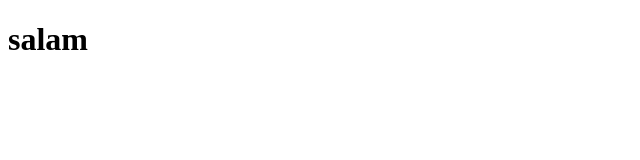
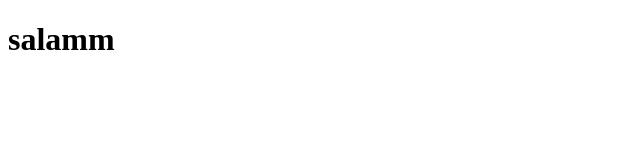
Before and after one commit to EkberAkh/IATC-Full-stack, a plain HTML site: page javascript/task-2/index.html in a window 1280 px wide. Shown: the full height of the page, 0-640 px from the left. Drawn offline with Linux system fonts and the light colour scheme.

Commit message:
task-2 added

```diff
--- a/javascript/task-2/index.html
+++ b/javascript/task-2/index.html
@@ -8,6 +8,6 @@
     <script src="script.js"></script>
 </head>
 <body>
-    <h1>salam</h1>
+    <h1>salamm</h1>
 </body>
 </html>
--- a/javascript/task-2/script.js
+++ b/javascript/task-2/script.js
@@ -39,7 +39,7 @@
 //     return sumStr
 // }
 
-// console.log(repeatStr3Times('Hello world',4))
+// console.log(repeatStr3Times('Hello world',3))
 
 //
 
```
